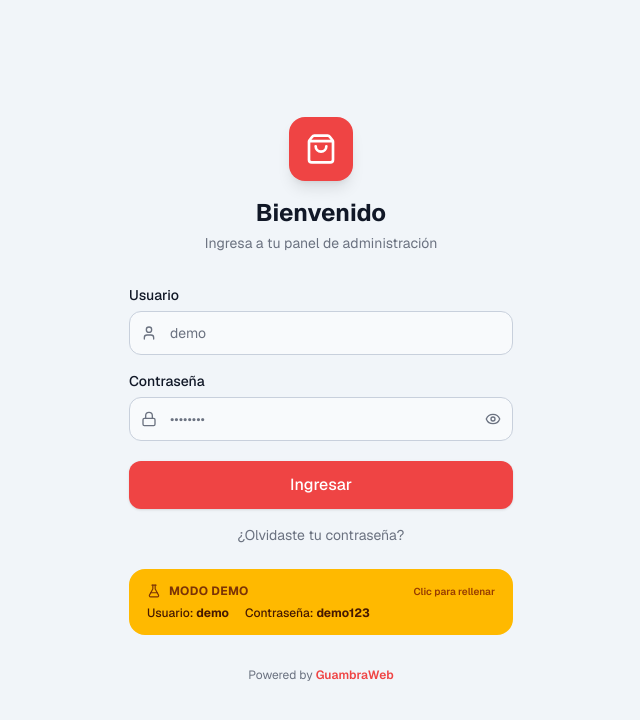
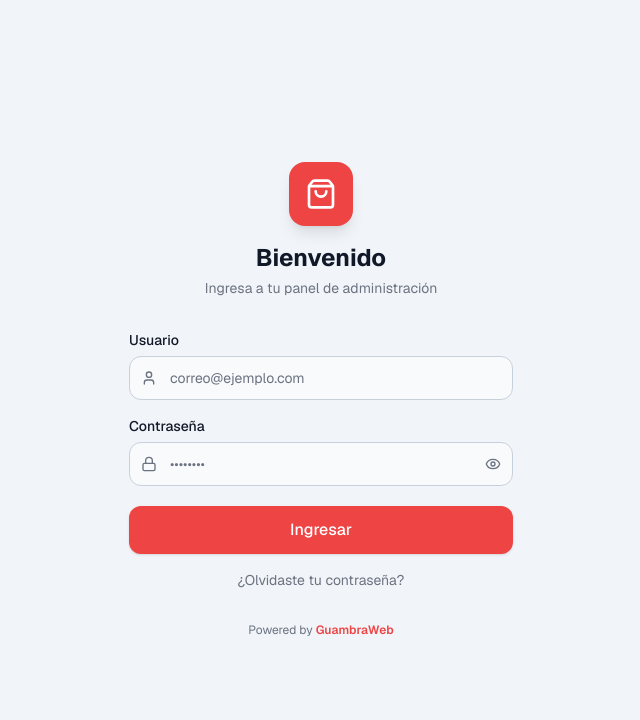
Before and after one commit to soyandyortiz/GuambraShop, a Next.js app: page /admin in a window 1280 px wide. Shown: the top 720 px of the page, without its empty margins (319-959 px from the left). Built offline with nearby package versions, Linux system fonts and the light colour scheme; no server answers; the database is empty.

Commit message:
feat: ocultar botón demo en deploys de clientes reales
El botón Modo Demo solo aparece si NEXT_PUBLIC_MOSTRAR_DEMO=true.
Para nuevos clientes no se configura esa variable → login limpio.
También corregido placeholder del campo usuario.

Co-Authored-By: Claude Sonnet 4.6 <noreply@anthropic.com>

```diff
--- a/src/components/admin/formulario-login.tsx
+++ b/src/components/admin/formulario-login.tsx
@@ -107,7 +107,7 @@ export function FormularioLogin() {
 
             <Input
               etiqueta="Usuario"
-              placeholder="demo"
+              placeholder="correo@ejemplo.com"
               icono={<User className="w-4 h-4" />}
               autoComplete="email"
               autoCapitalize="none"
@@ -152,7 +152,8 @@ export function FormularioLogin() {
             </button>
           </form>
 
-          {/* Demo box */}
+          {/* Demo box — solo visible si NEXT_PUBLIC_MOSTRAR_DEMO=true */}
+          {process.env.NEXT_PUBLIC_MOSTRAR_DEMO === 'true' && (
             <button
               type="button"
               onClick={rellenarDemo}
@@ -168,6 +169,7 @@ export function FormularioLogin() {
                 <span>Contraseña: <span className="font-bold">{DEMO_CONTRASENA}</span></span>
               </div>
             </button>
+          )}
 
           {/* Footer */}
           <p className="text-xs text-foreground-muted text-center mt-8">
```
Lines whose indentation alone changed are shown as unchanged.
